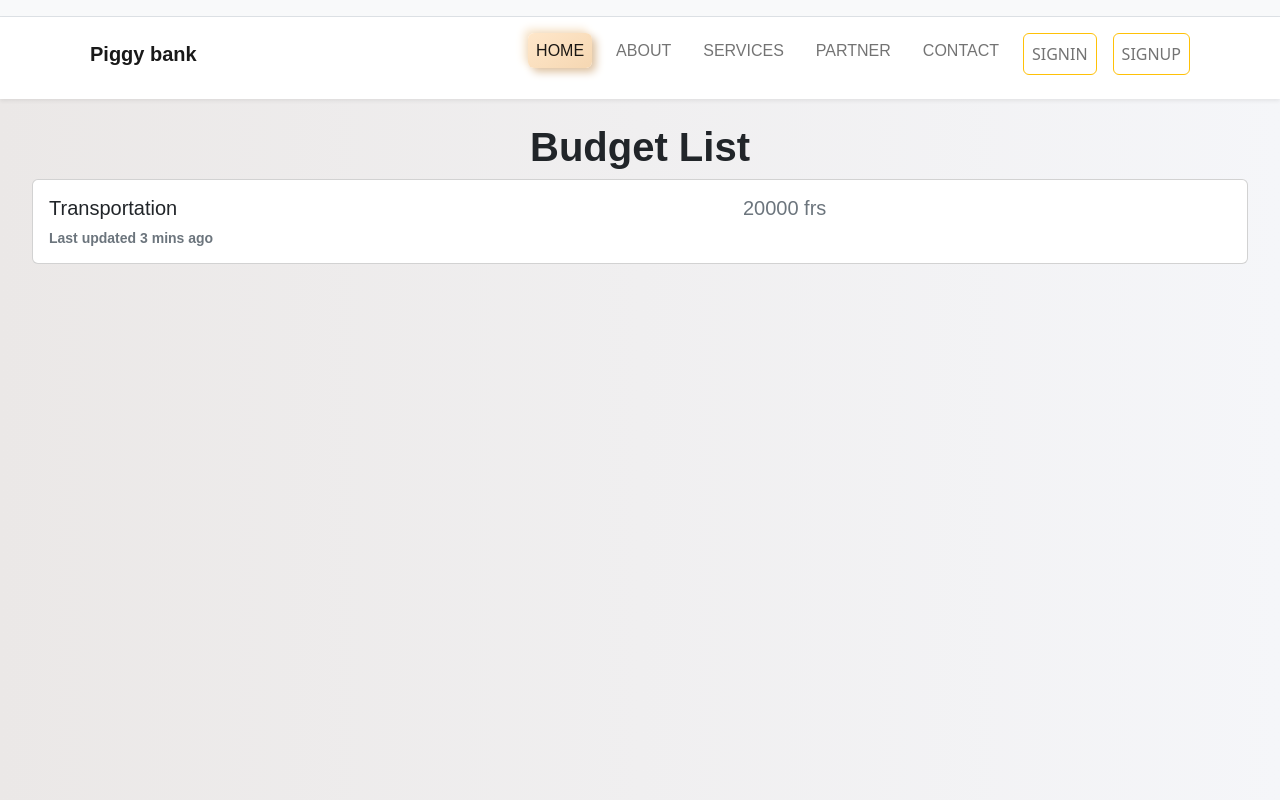
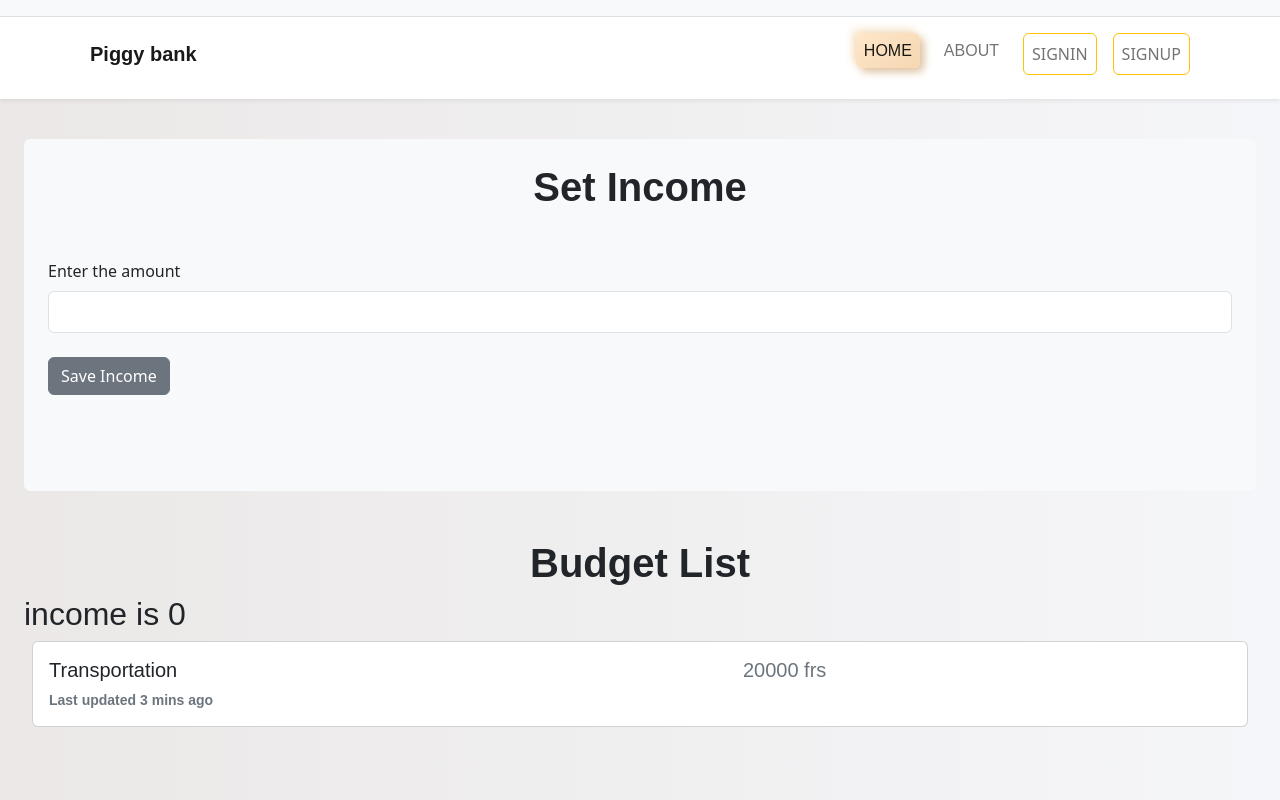
Before and after one commit to tambuaevaristus/mypiggybank, a Next.js app: page /budget in a window 1280 px wide. Built offline with nearby package versions, Linux system fonts and the light colour scheme.

Commit message:
working redux

```diff
--- a/components/Budget.js
+++ b/components/Budget.js
@@ -1,11 +1,15 @@
 import React from "react";
+import { useSelector } from "react-redux";
 
 export default function Budget() {
+
+    const income = useSelector((state) => state.budget.income);
+
   return (
     <div>
       <div className="shadow-none p-4 my-3 mb-5 bg-light rounded ">
         <h1 className="fw-bolder text-center fs-1">Set Budget</h1>
-        <h4 className="fw-bold text-secondary text-center">Available: 500000frs</h4>
+        <h4 className="fw-bold text-secondary text-center">Available: {income}frs</h4>
 
         <div class="form-outline my-5">
           <label>Category</label>
--- a/components/BudgetList.js
+++ b/components/BudgetList.js
@@ -1,14 +1,14 @@
 import React from "react";
 import BudgetItem from "./BudgetItem";
+import { useSelector } from "react-redux";
 
 export default function BudgetList() {
+  const income = useSelector((state) => state.budget.income);
   return (
     <div>
       <h1 className="fw-bolder text-center fs-1">Budget List</h1>
-
+<h2>income is {income}</h2>
       <BudgetItem />
-
-
     </div>
   );
 }
--- a/components/Income.js
+++ b/components/Income.js
@@ -1,22 +1,32 @@
-import React from "react";
+import React, { useState } from "react";
+import { useDispatch } from "react-redux";
+import { setIncome } from "../slice/budgetSlice";
 
 export default function Income() {
+  const [income1, setIncome1] = useState();
+
+  const dispatch = useDispatch();
   return (
     <div>
       <div className="shadow-none p-4 my-3 mb-5 bg-light rounded ">
         <h1 className="fw-bolder text-center fs-1">Set Income</h1>
         <div class="form-outline my-5">
-          <i class="fas fa-dollar-sign trailing">$</i>
+        <label class="form-label" for="form1">
+            Enter the amount
+          </label>
           <input
             type="number"
             id="form1"
+            onChange={(e) => setIncome1(e.target.value)}
             class="form-control form-icon-trailing border p-2"
           />
-          <label class="form-label" for="form1">
-            Enter the amount
-          </label>
 
-          <button type="button" class="btn btn-secondary btn-md btn-block my-4">
+
+          <button
+            type="button"
+            onClick={() => dispatch(setIncome(income1))}
+            class="btn btn-secondary btn-md btn-block my-4"
+          >
             Save Income
           </button>
         </div>{" "}
--- a/components/Navbar.js
+++ b/components/Navbar.js
@@ -31,15 +31,7 @@ export default function Navbar() {
         <li class="nav-item">
         <a class="nav-link mx-2 text-uppercase" href="#">About</a>
         </li>
-        <li class="nav-item">
-          <a class="nav-link mx-2 text-uppercase" href="#">Services</a>
-        </li>
-        <li class="nav-item">
-          <a class="nav-link mx-2 text-uppercase" href="#">Partner </a>
-        </li>
-        <li class="nav-item">
-          <a class="nav-link mx-2 text-uppercase" href="#">Contact</a>
-        </li>
+
         <li class="nav-item">
           <a class="nav-link mx-2 text-uppercase btn btn-outline-warning btn-Warning" href="#">SignIn</a>
         </li>
--- a/package.json
+++ b/package.json
@@ -1,5 +1,5 @@
 {
-  "name": "smcon_hakathon",
+  "name": "My_Piggy_Bank",
   "version": "0.1.0",
   "private": true,
   "scripts": {
@@ -10,6 +10,7 @@
   },
   "dependencies": {
     "@popperjs/core": "^2.11.7",
+    "@reduxjs/toolkit": "^1.8.5",
     "bootstrap": "^5.2.2",
     "font-awesome": "^4.7.0",
     "jquery": "^3.6.1",
@@ -17,6 +18,7 @@
     "next": "13.0.1",
     "react": "18.2.0",
     "react-dom": "18.2.0",
-    "react-icons": "^4.6.0"
+    "react-icons": "^4.6.0",
+    "react-redux": "^8.0.4"
   }
 }
--- a/pages/_app.js
+++ b/pages/_app.js
@@ -1,19 +1,19 @@
-import '../styles/globals.css'
-import 'bootstrap/dist/css/bootstrap.css'
-import { useEffect } from 'react';
-import 'font-awesome/css/font-awesome.min.css';
+import "../styles/globals.css";
+import "bootstrap/dist/css/bootstrap.css";
+import { useEffect } from "react";
+import "font-awesome/css/font-awesome.min.css";
+import { store } from "/store";
+import { Provider } from "react-redux";
 
 function MyApp({ Component, pageProps }) {
-useEffect(()=>{
-
-
-    window.$ = window.jQuery = require('jquery')
+  useEffect(() => {
+    window.$ = window.jQuery = require("jquery");
 
     import("bootstrap/dist/js/bootstrap");
 
-    $(function() {
-    $(window).on("scroll", function() {
-        if($(window).scrollTop() > 50) {
+    $(function () {
+      $(window).on("scroll", function () {
+        if ($(window).scrollTop() > 50) {
           $(".header").addClass("active");
         } else {
           //remove the background property so it comes transparent again (defined in your css)
@@ -22,14 +22,16 @@ useEffect(()=>{
       });
     });
 
-$(".nav-link").on("click", function(){
+    $(".nav-link").on("click", function () {
       $(".nav-link.active-link").removeClass("active-link");
       $(this).addClass("active-link");
     });
-
-
-},[])
-  return <Component {...pageProps} />
+  }, []);
+  return (
+    <Provider store={store}>
+      <Component {...pageProps} />
+    </Provider>
+  );
 }
 
-export default MyApp
+export default MyApp;
--- a/pages/budget.js
+++ b/pages/budget.js
@@ -4,14 +4,21 @@ import Income from "../components/Income";
 import Budget from "../components/Budget";
 import BudgetItem from "../components/BudgetItem";
 import BudgetList from "../components/BudgetList";
+import { useSelector } from "react-redux";
 
 export default function budget() {
+  const income = useSelector((state) => state.budget.income);
+
   return (
     <div className="">
       <Navbar />
       <div className="p-4">
-        {/* <Income /> */}
-        {/* <Budget /> */}
+
+        {
+          income==0 ? <Income /> :<Budget />
+
+        }
+        {/* */}
         <BudgetList />
       </div>
     </div>
--- /dev/null
+++ b/slice/budgetSlice.js
@@ -0,0 +1,28 @@
+import { createSlice } from "@reduxjs/toolkit";
+
+const initialState = {
+  income: 0,
+  budget: 0,
+  expense: 0,
+};
+
+export const budgetSlice = createSlice({
+  name: "budget",
+  initialState,
+  reducers: {
+    setIncome: (state, action) => {
+      state.income = action.payload;
+    },
+    setBudget: (state, action) => {
+      state.value -= 1;
+    },
+    setExpense: (state, action) => {
+      state.value += action.payload;
+    },
+  },
+});
+
+// Action creators are generated for each case reducer function
+export const { setIncome, setBudget, setExpense } = budgetSlice.actions;
+
+export default budgetSlice.reducer;
--- /dev/null
+++ b/store.js
@@ -0,0 +1,8 @@
+'use client'
+import { configureStore } from '@reduxjs/toolkit';
+import budgetReducer from "./slice/budgetSlice";
+export const store = configureStore({
+  reducer: {
+    budget: budgetReducer,
+  },
+})
```
Also changed, not shown: 1 other file (tests, documents, lock files or other folders). Lines whose indentation alone changed are shown as unchanged.
